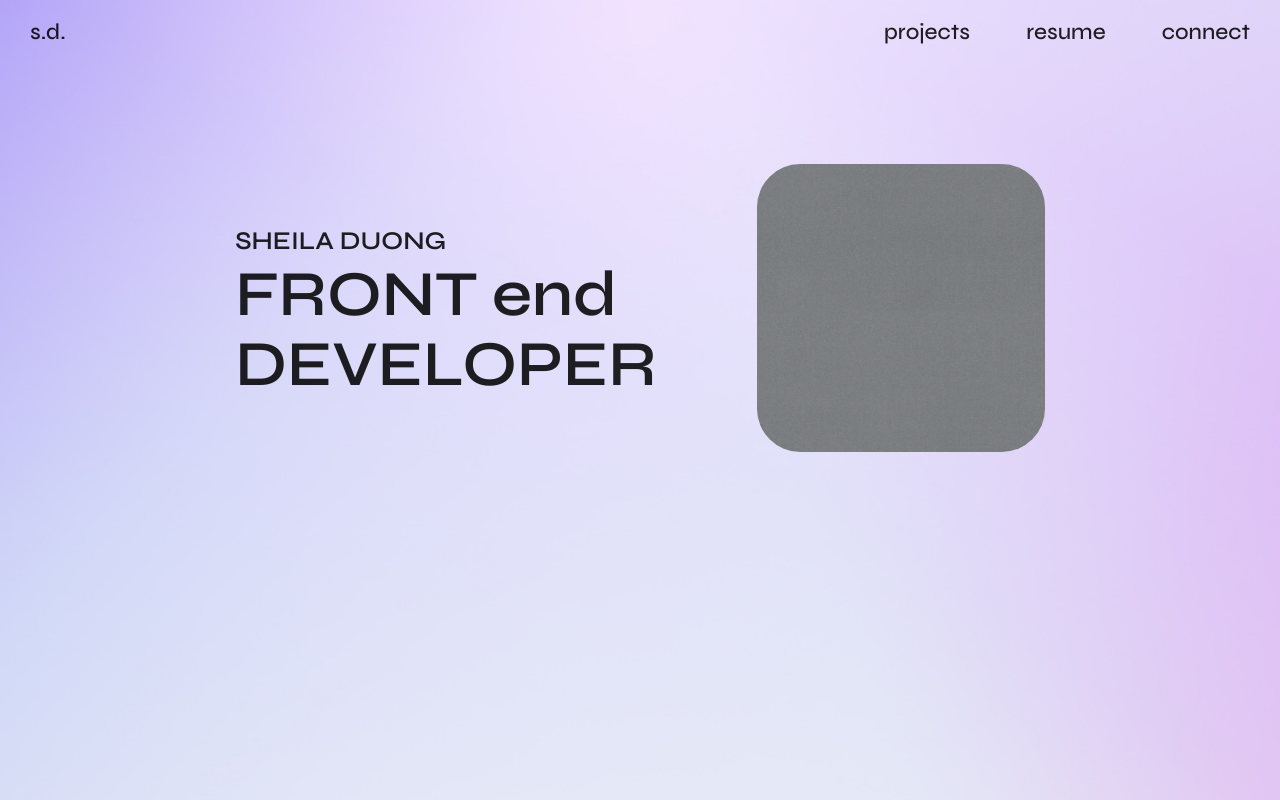
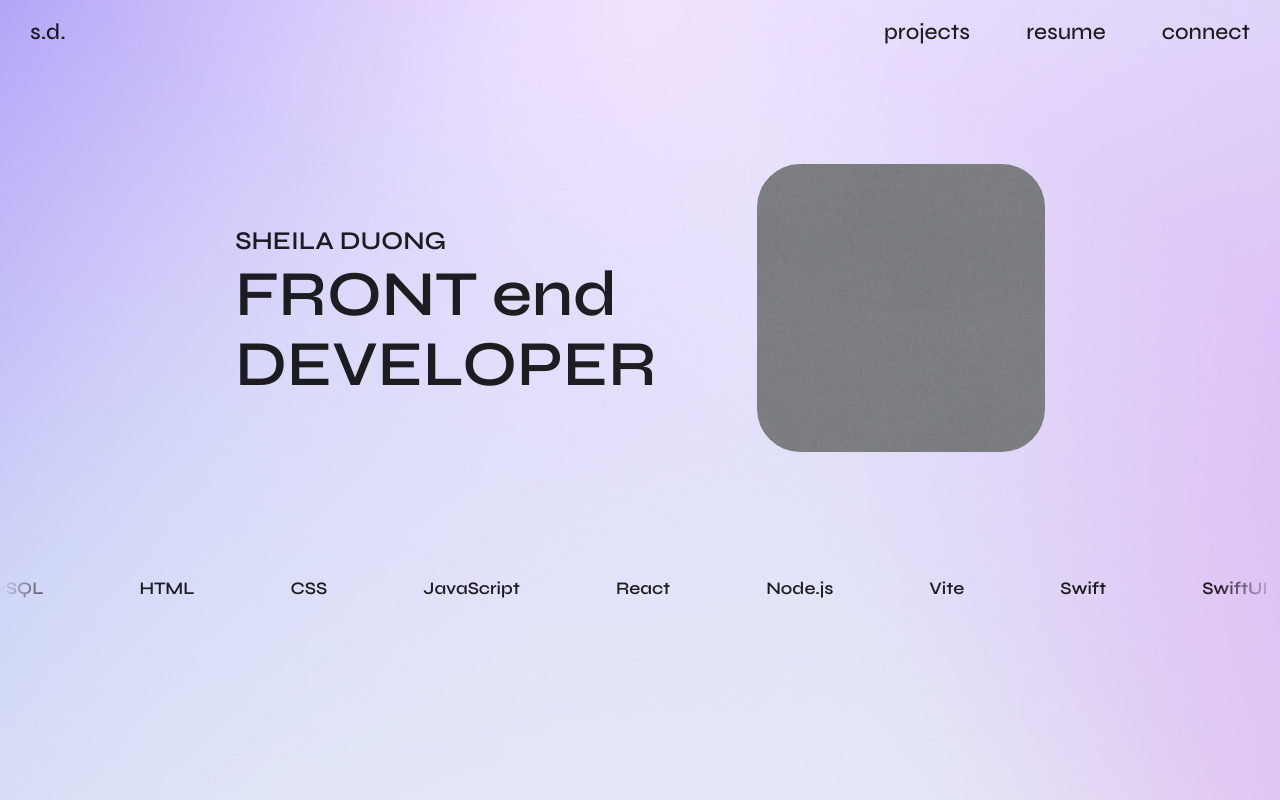
Before and after one commit to sheiladuong/portfolio-website, a React (Vite) app in the folder portfolio-website/: page / in a window 1280 px wide. Built offline with nearby package versions, Linux system fonts and the light colour scheme; a web font is replaced by a local one.

Commit message:
Completed Keywords.jsx

```diff
--- a/portfolio-website/src/App.css
+++ b/portfolio-website/src/App.css
@@ -179,3 +179,59 @@
   }
   /* AboutMe.jsx */
 }
+
+/* Keywords.jsx */
+.scroller {
+  width: 100%;
+}
+
+.scroller-items {
+  display: flex;
+  flex-wrap: wrap;
+  gap: 6rem;
+  list-style: none;
+  font-family: Syne, system-ui, Inter, Avenir, Helvetica, Arial, sans-serif;
+  font-size: 1.1rem;
+  font-weight: 600;
+}
+
+.scroller[data-animated="true"] {
+  overflow: hidden;
+  -webkit-mask: linear-gradient(
+    90deg,
+    transparent,
+    white 5%,
+    white 95%,
+    transparent
+  );
+  mask: linear-gradient(
+    90deg,
+    transparent,
+    white 5%,
+    white 95%,
+    transparent
+  );
+}
+
+.scroller[data-animated="true"] .scroller-items {
+  width: fit-content;
+  flex-wrap: nowrap;
+  animation: scroll var(--_animation-duration, 250s)
+  var(--_animation-direction, forwards) linear infinite;
+}
+
+.scroller[data-direction="right"] {
+  --_animation-direction: reverse;
+}
+
+.scroller[data-direction="left"] {
+  --_animation-direction: forwards;
+}
+
+@keyframes scroll {
+  to {
+    transform: translate(calc(-50% - 0.5rem));
+  }
+}
+
+/* Keywords.jsx */
--- a/portfolio-website/src/App.jsx
+++ b/portfolio-website/src/App.jsx
@@ -1,5 +1,6 @@
 import Navbar from './components/Navbar.jsx'
 import Title from './components/Title.jsx'
+import Keywords from './components/Keywords.jsx'
 import './App.css'
 
 function App() {
@@ -7,6 +8,7 @@ function App() {
     <>
       <Navbar />
       <Title />
+      <Keywords />
     </>
   )
 }
--- /dev/null
+++ b/portfolio-website/src/components/Keywords.jsx
@@ -0,0 +1,44 @@
+import { useEffect } from 'react'
+
+function Keywords() {
+
+    const keywords = ['HTML', 'CSS', 'JavaScript', 'React', 'Node.js',
+        'Vite', 'Swift', 'SwiftUI', 'Java', 'Python', 'PHP', 'MySQL'];
+
+    useEffect(() => {
+        const scrollers = document.querySelectorAll(".scroller");
+
+        if (!window.matchMedia("(prefers-reduced-motion: reduce").matches) {
+            scrollAnimation();
+        }
+
+        function scrollAnimation() {
+            scrollers.forEach((scroller) => {
+                scroller.setAttribute("data-animated", true);
+
+                const scrollerItems = scroller.querySelector(".scroller-items");
+                const scrollerContent = Array.from(scrollerItems.children);
+
+                scrollerContent.forEach((item) => {
+                    const duplicatedItem = item.cloneNode(true);
+                    duplicatedItem.setAttribute("aria-hidden", true);
+                    scrollerItems.appendChild(duplicatedItem);
+                });
+            });
+        }
+    }, []);
+
+    return (
+        <>
+        <div className="scroller" data-direction="right">
+            <ul className="scroller-items">
+                {keywords.map((keyword) => (
+                    <li key={keyword}>{keyword}</li>
+                ))}
+            </ul>
+        </div>
+        </>
+    )
+}
+
+export default Keywords
```
